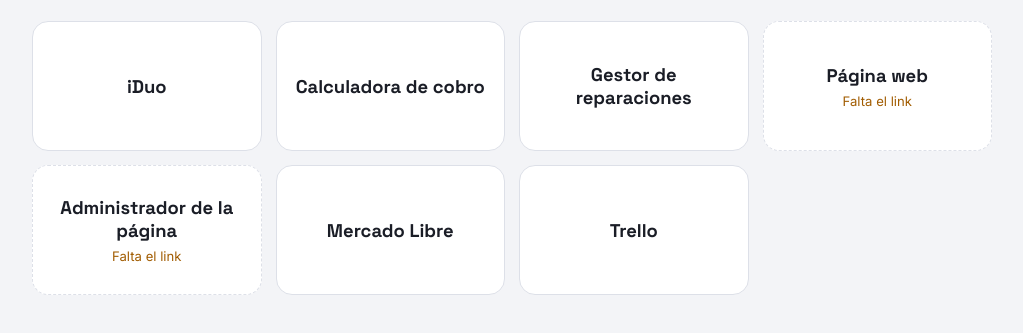
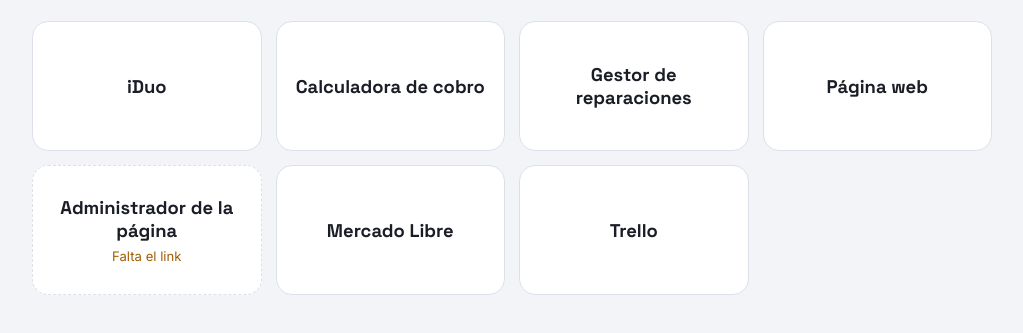
Before and after one commit to lucasexpressgame/expressgame, a plain HTML site: page index.html in a window 1280 px wide. Shown: the part 67-400 px from the top of the page, without its empty margins (128-1151 px from the left). Drawn offline with Linux system fonts and the light colour scheme.

Commit message:
Panel: link de la página web
Co-Authored-By: Claude Opus 5.5 <noreply@anthropic.com>
Claude-Session: https://claude.ai/code/session_016cBebVPyHgPbkrMNVqn4if

```diff
--- a/index.html
+++ b/index.html
@@ -117,7 +117,7 @@ $('toggleEdit').onclick=()=>{document.body.classList.toggle('editing');$('toggle
 
 // Configuración de Firebase y Gmail del dueño: vienen de config.js (compartido con la calculadora)
 const C=window.FIREBASE_CONFIG||{}, OWNER=(window.OWNER_EMAIL||'').toLowerCase();
-const DEFAULT=[{"n": "iDuo", "u": "https://www.iduo.com.ar/Login.html", "d": ""}, {"n": "Calculadora de cobro", "u": "calculadora/", "d": ""}, {"n": "Gestor de reparaciones", "u": "https://gestor-reparaciones-53630.web.app/", "d": ""}, {"n": "Página web", "u": "", "d": ""}, {"n": "Administrador de la página", "u": "", "d": "Pedidos de la página"}, {"n": "Mercado Libre", "u": "https://www.mercadolibre.com.ar", "d": ""}, {"n": "Trello", "u": "https://trello.com", "d": ""}];
+const DEFAULT=[{"n": "iDuo", "u": "https://www.iduo.com.ar/Login.html", "d": ""}, {"n": "Calculadora de cobro", "u": "calculadora/", "d": ""}, {"n": "Gestor de reparaciones", "u": "https://gestor-reparaciones-53630.web.app/", "d": ""}, {"n": "Página web", "u": "https://www.expressgame.com.ar", "d": ""}, {"n": "Administrador de la página", "u": "", "d": "Pedidos de la página"}, {"n": "Mercado Libre", "u": "https://www.mercadolibre.com.ar", "d": ""}, {"n": "Trello", "u": "https://trello.com", "d": ""}];
 accesos=clean(DEFAULT);render();
 let db=null,auth=null;
 try{if(C.projectId&&C.projectId!=='COMPLETAR'){firebase.initializeApp(C);db=firebase.firestore();auth=firebase.auth()}}catch(e){db=null}
```
